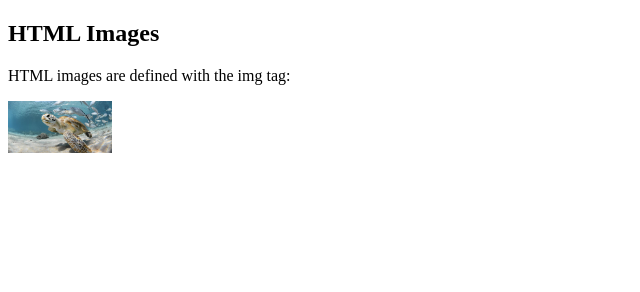
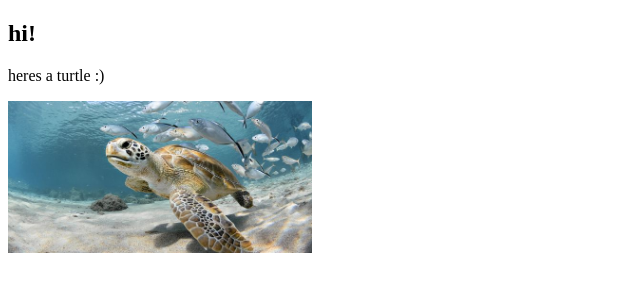
Before and after one commit to emjsiegel/week1, a plain HTML site: page index.html in a window 1280 px wide. Shown: the whole page, without its empty margins (0-640 px from the left). Drawn offline with Linux system fonts and the light colour scheme.

Commit message:
Update index.html

```diff
--- a/index.html
+++ b/index.html
@@ -5,10 +5,10 @@
 </head>
 <body>
 
-<h2>HTML Images</h2>
-<p>HTML images are defined with the img tag:</p>
+<h2>hi!</h2>
+<p>heres a turtle :)</p>
 
-<img src="turtlecloseup1.jpg" alt="W3Schools.com" width="104">
+<img src="turtlecloseup1.jpg" alt="W3Schools.com" width="304">
 
 </body>
 </html>
```
